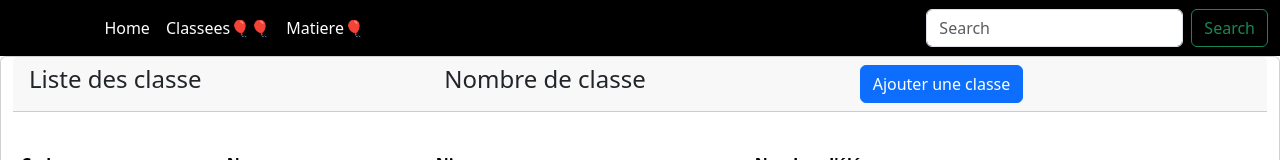
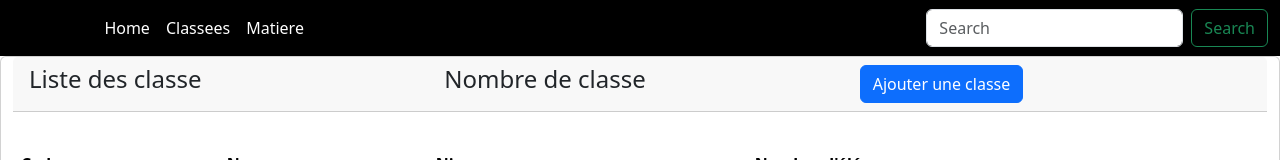
Before and after one commit to catmEnseignant/2025_angular_isep_diamniadio, an Angular app in the folder fatou_bob/: page / in a window 1280 px wide. Shown: the top 160 px of the page. Built offline with nearby package versions, Linux system fonts and the light colour scheme.

Commit message:
Routage des composants

```diff
--- a/fatou_bob/src/app/app.component.html
+++ b/fatou_bob/src/app/app.component.html
@@ -11,10 +11,10 @@
             <a class="nav-link active text-white" aria-current="page" routerLink="/">Home</a>
           </li>
           <li class="nav-item">
-            <a class="nav-link text-white" routerLink="/liste-classes">Classees🎈🎈</a>
+            <a class="nav-link text-white" routerLink="/liste-classes">Classees</a>
           </li>
           <li class="nav-item">
-            <a class="nav-link text-white" routerLink="/liste-matieres">Matiere🎈</a>
+            <a class="nav-link text-white" routerLink="/liste-matieres">Matiere</a>
           </li>
 
         </ul>
```
